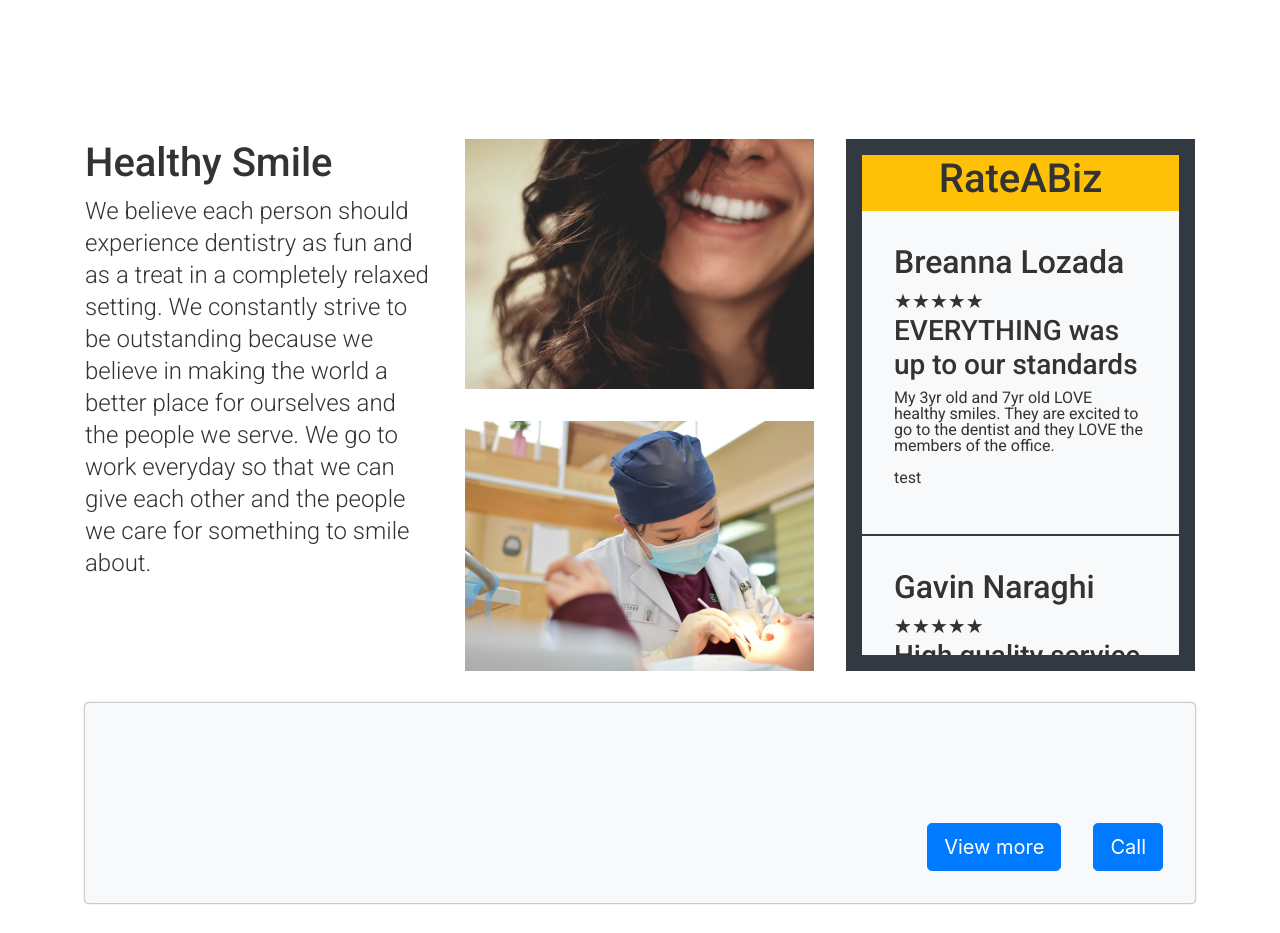
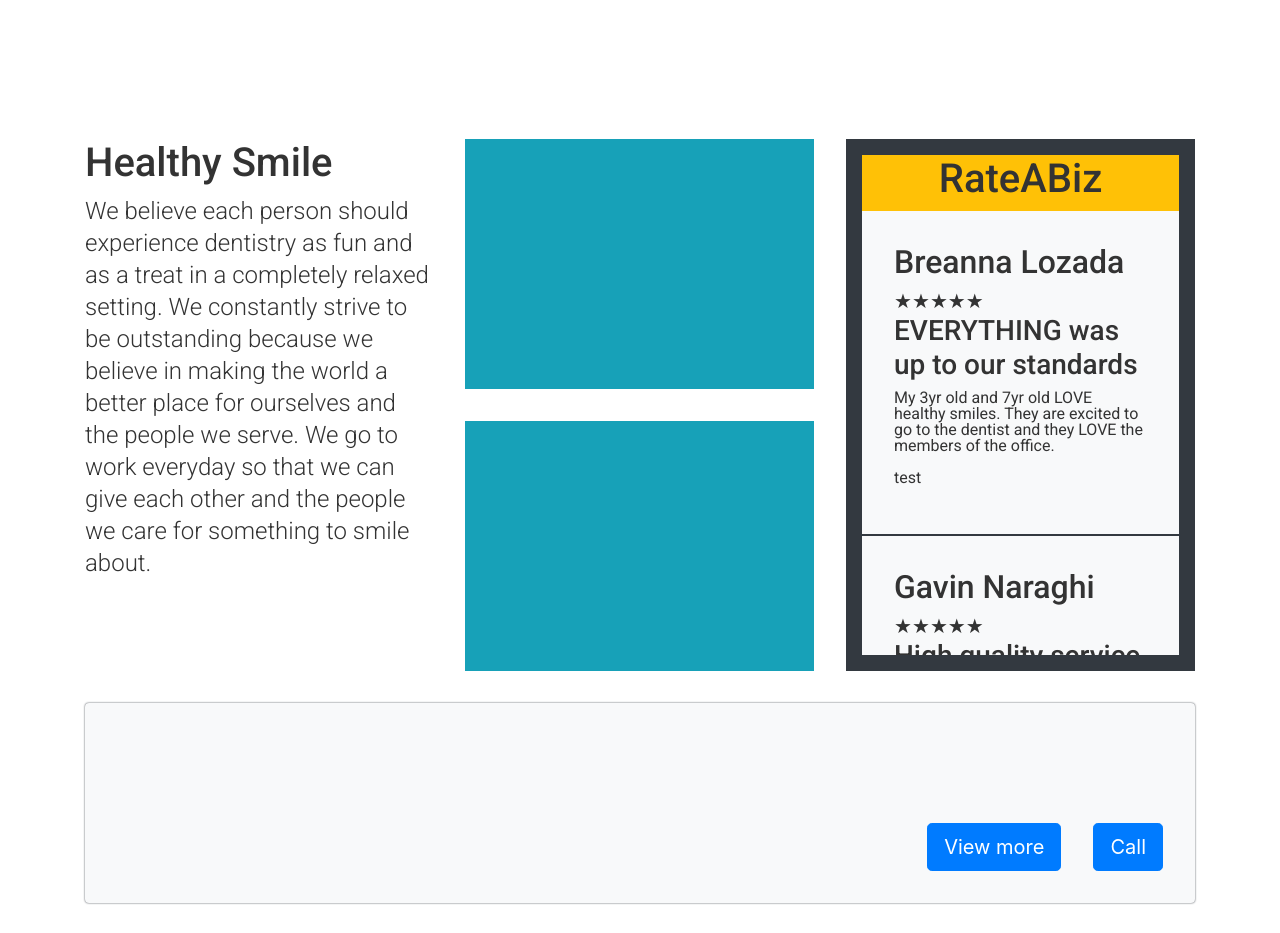
Before and after one commit to BenLirio/healthy-smile-mobile-wire, a React (Create React App) app: page / in a window 1280 px wide. Shown: the part 1100-2033 px from the top of the page. Built offline with nearby package versions, Linux system fonts and the light colour scheme.

Commit message:
Comment out images

```diff
--- a/src/components/AboutImageList/AboutImageList.module.scss
+++ b/src/components/AboutImageList/AboutImageList.module.scss
@@ -10,12 +10,14 @@
     'image2 image3';
 }
 .Image1 {
-  background: url('/smile.jpg');
+  // background: url('/smile.jpg');
+  background: $info;
   background-size: cover;
   grid-area: image1;
 }
 .Image2 {
-  background: url('/working.jpg');
+  // background: url('/working.jpg');
+  background: $info;
   background-size: cover;
   grid-area: image2;
 }
```
